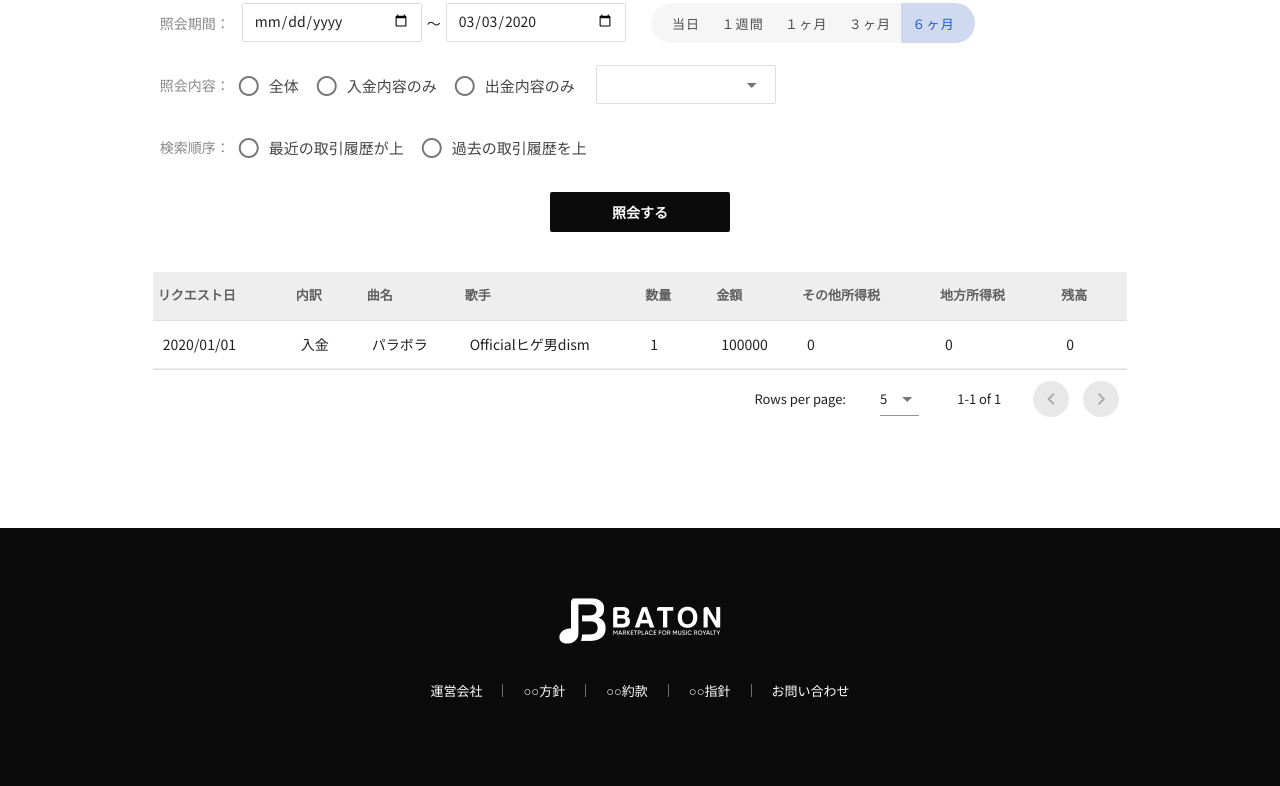
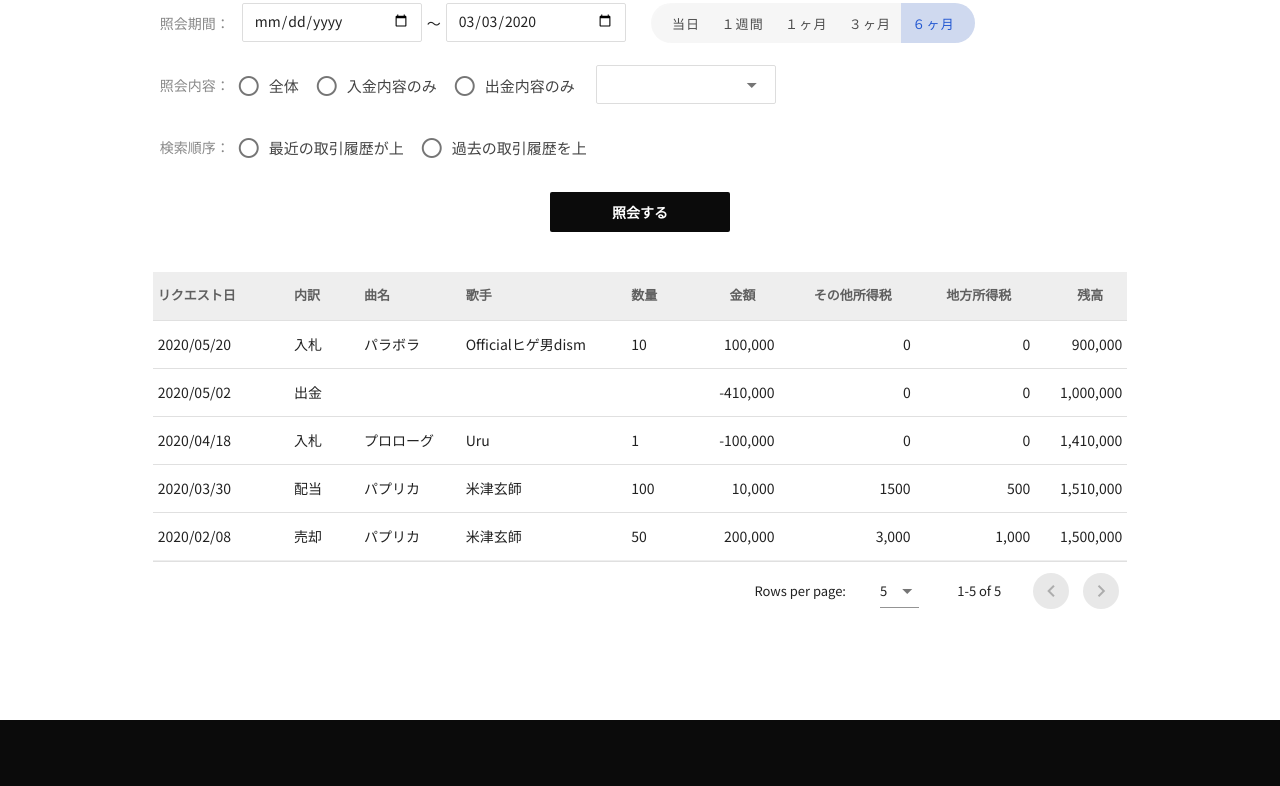
Before and after one commit to hexabase/sample-vue-auction, a Vue app: page /mypage in a window 1280 px wide. Shown: the part 840-1626 px from the top of the page. Built offline with nearby package versions, Linux system fonts and the light colour scheme.

Commit message:
ムービー用に調整

```diff
--- a/src/assets/scss/styles/index.scss
+++ b/src/assets/scss/styles/index.scss
@@ -110,9 +110,10 @@
     }
 
     &_title {
-        margin-bottom: 5px;
+        padding-bottom: 10px;
         font-size: 1.6rem;
         font-weight: bold;
+        @extend .text_ellipsis;
     }
 
     &_artist {
@@ -184,13 +185,14 @@
     }
 
     &_title {
-        margin-bottom: 5px;
+        padding-bottom: 8px;
         font-size: 1.6rem;
         font-weight: bold;
+        @extend .text_ellipsis;
     }
 
     &_artist {
-        margin-bottom: 15px;
+        margin-bottom: 20px;
         font-size: 1.2rem;
         color: $color-text-lightgray;
     }
--- a/src/assets/scss/styles/module.scss
+++ b/src/assets/scss/styles/module.scss
@@ -110,6 +110,12 @@
     -webkit-background-clip: text;
     background-clip: text;
     -webkit-text-fill-color: transparent;
+}
+
+.text_ellipsis {
+    overflow: hidden;
+    text-overflow: ellipsis;
+    white-space: nowrap;
 }
 
 // image box
--- a/src/assets/scss/styles/mypage.scss
+++ b/src/assets/scss/styles/mypage.scss
@@ -162,7 +162,7 @@
             width: 100%;
             @extend %table-default;
 
-            thead th {
+            thead th, tbody td {
                 padding: 10px 5px !important;
                 line-height: 1;
             }
--- a/views/Mypage.vue
+++ b/views/Mypage.vue
@@ -11,7 +11,7 @@
       <div class="content">
         <h3 class="balance_title">残高</h3>
         <div class="balance_box">
-          <p class="balance_price">100000</p>
+          <p class="balance_price">100,000</p>
           <ul class="balance_link">
             <li>
               <button class="button-action">＋&nbsp;入金する</button>
@@ -72,7 +72,7 @@
           </dl>
           <button class="button-main">照会する</button>
         </div>
-        <div class="transaction_result">
+        <div class="transaction_result" @click="$router.push('/auctionbid?id=著作権番号2')">
           <template>
             <v-data-table
               :headers="transactionHeaders"
@@ -102,23 +102,67 @@ export default {
         { text: "曲名", value: "title" },
         { text: "歌手", value: "artist" },
         { text: "数量", value: "amount" },
-        { text: "金額", value: "price" },
-        { text: "その他所得税", value: "incometax" },
-        { text: "地方所得税", value: "localincometax" },
-        { text: "残高", value: "balance" }
+        { text: "金額", value: "price", align: "right" },
+        { text: "その他所得税", value: "incometax", align: "right" },
+        { text: "地方所得税", value: "localincometax", align: "right" },
+        { text: "残高", value: "balance", align: "right" }
       ],
       desserts: [
         {
-          date: "2020/01/01",
-          breakdown: "入金",
+          date: "2020/05/20",
+          breakdown: "入札",
           title: "パラボラ",
           artist: "Officialヒゲ男dism",
-          amount: "1",
-          price: "100000",
+          amount: "10",
+          price: "100,000",
           incometax: "0",
           localincometax: "0",
-          balance: "0"
-        }
+          balance: "900,000"
+        },
+        {
+          date: "2020/05/02",
+          breakdown: "出金",
+          title: "",
+          artist: "",
+          amount: "",
+          price: "-410,000",
+          incometax: "0",
+          localincometax: "0",
+          balance: "1,000,000"
+        },
+        {
+          date: "2020/04/18",
+          breakdown: "入札",
+          title: "プロローグ",
+          artist: "Uru",
+          amount: "1",
+          price: "-100,000",
+          incometax: "0",
+          localincometax: "0",
+          balance: "1,410,000"
+        },
+        {
+          date: "2020/03/30",
+          breakdown: "配当",
+          title: "パプリカ",
+          artist: "米津玄師",
+          amount: "100",
+          price: "10,000",
+          incometax: "1500",
+          localincometax: "500",
+          balance: "1,510,000"
+        },
+        {
+          date: "2020/02/08",
+          breakdown: "売却",
+          title: "パプリカ",
+          artist: "米津玄師",
+          amount: "50",
+          price: "200,000",
+          incometax: "3,000",
+          localincometax: "1,000",
+          balance: "1,500,000"
+        },
       ]
     };
   },
--- a/views/Top.vue
+++ b/views/Top.vue
@@ -16,7 +16,7 @@
         <span class="contents_title-jp">開催中のオークション</span>
       </h3>
       <div class="content">
-        <ul class="pickupAuction_list">
+        <div class="pickupAuction_list">
           <article
             v-for="(x, index) in displayAuctionList"
             :key="index"
@@ -64,31 +64,7 @@
               }}
             </div>
           </article>
-          <!-- <li class="pickupAuction_item">
-            <a href="">
-              <figure class="pickupAuction_img">
-                <img
-                  src="https://pbs.twimg.com/media/EWCIGfqVAAQ8q9A?format=jpg&name=4096x4096"
-                  alt=""
-                />
-                <figcaption><span>あと</span>1<span>日</span>12:34:56</figcaption>
-              </figure>
-              <div class="pickupAuction_title">パラボラ</div>
-              <div class="pickupAuction_artist">Official髭男dism</div>
-              <div class="pickupAuction_price">
-                1,500
-                <span class="unit">円〜</span>
-              </div>
-              <div class="pickupAuction_stock">
-                1200
-                <span class="unit">株入札 / </span>
-                1500
-                <span class="unit">株</span>
-              </div>
-              <div class="pickupAuction_bidRate">125</div>
-            </a>
-          </li> -->
-        </ul>
+        </div>
       </div>
       <div class="pickupAuction_link">
         <router-link to="/auctionList">
@@ -113,11 +89,11 @@
                   alt=""
                 />
               </figure>
-              <div class="userMarket_title">パラボラ</div>
-              <div class="userMarket_artist">Official髭男dism</div>
+              <div class="userMarket_title">Lemon</div>
+              <div class="userMarket_artist">米津玄師</div>
               <div class="userMarket_price">
                 最安値：
-                <span class="price">1,500</span>
+                <span class="price">100</span>
                 円
               </div>
             </a>
@@ -126,15 +102,15 @@
             <a href="">
               <figure class="userMarket_img">
                 <img
-                  src="https://pbs.twimg.com/media/EWCIGfqVAAQ8q9A?format=jpg&name=4096x4096"
+                  src="https://img.lap.recochoku.jp/p1/imgkp?p=%2F12%2F1430%2F147360000.jpg&f=776E72&FFh=300&FFw=300&h=53650&option=FFenl%3Don"
                   alt=""
                 />
               </figure>
-              <div class="userMarket_title">パラボラ</div>
-              <div class="userMarket_artist">Official髭男dism</div>
+              <div class="userMarket_title">瞬間的シックスセンス</div>
+              <div class="userMarket_artist">あいみょん</div>
               <div class="userMarket_price">
                 最安値：
-                <span class="price">1,500</span>
+                <span class="price">200</span>
                 円
               </div>
             </a>
@@ -143,15 +119,15 @@
             <a href="">
               <figure class="userMarket_img">
                 <img
-                  src="https://pbs.twimg.com/media/EWCIGfqVAAQ8q9A?format=jpg&name=4096x4096"
+                  src="https://img.lap.recochoku.jp/p1/imgkp?p=%2F12%2F1010%2F158862530.jpg&f=736E79&FFh=300&FFw=300&h=3C188&option=FFenl%3Don"
                   alt=""
                 />
               </figure>
-              <div class="userMarket_title">パラボラ</div>
-              <div class="userMarket_artist">Official髭男dism</div>
+              <div class="userMarket_title">from the edge</div>
+              <div class="userMarket_artist">FictionJunction feat. Lisa</div>
               <div class="userMarket_price">
                 最安値：
-                <span class="price">1,500</span>
+                <span class="price">1,200</span>
                 円
               </div>
             </a>
@@ -160,15 +136,15 @@
             <a href="">
               <figure class="userMarket_img">
                 <img
-                  src="https://pbs.twimg.com/media/EWCIGfqVAAQ8q9A?format=jpg&name=4096x4096"
+                  src="https://img.lap.recochoku.jp/p1/imgkp?p=%2F12%2F3126%2F126606037.jpg&f=617678&FFh=300&FFw=300&h=2A69E&option=FFenl%3Don"
                   alt=""
                 />
               </figure>
-              <div class="userMarket_title">パラボラ</div>
-              <div class="userMarket_artist">Official髭男dism</div>
+              <div class="userMarket_title">THE GUERRiLLA BiSH</div>
+              <div class="userMarket_artist">BiSH</div>
               <div class="userMarket_price">
                 最安値：
-                <span class="price">1,500</span>
+                <span class="price">1,200</span>
                 円
               </div>
             </a>
@@ -177,15 +153,15 @@
             <a href="">
               <figure class="userMarket_img">
                 <img
-                  src="https://pbs.twimg.com/media/EWCIGfqVAAQ8q9A?format=jpg&name=4096x4096"
+                  src="https://img.lap.recochoku.jp/p1/imgkp?p=%2F12%2F5659%2F151270506.jpg&f=776E72&FFh=300&FFw=300&h=862FB&option=FFenl%3Don"
                   alt=""
                 />
               </figure>
-              <div class="userMarket_title">パラボラ</div>
-              <div class="userMarket_artist">Official髭男dism</div>
+              <div class="userMarket_title">ハルノ匕</div>
+              <div class="userMarket_artist">あいみょん</div>
               <div class="userMarket_price">
                 最安値：
-                <span class="price">1,500</span>
+                <span class="price">1,200</span>
                 円
               </div>
             </a>
```
